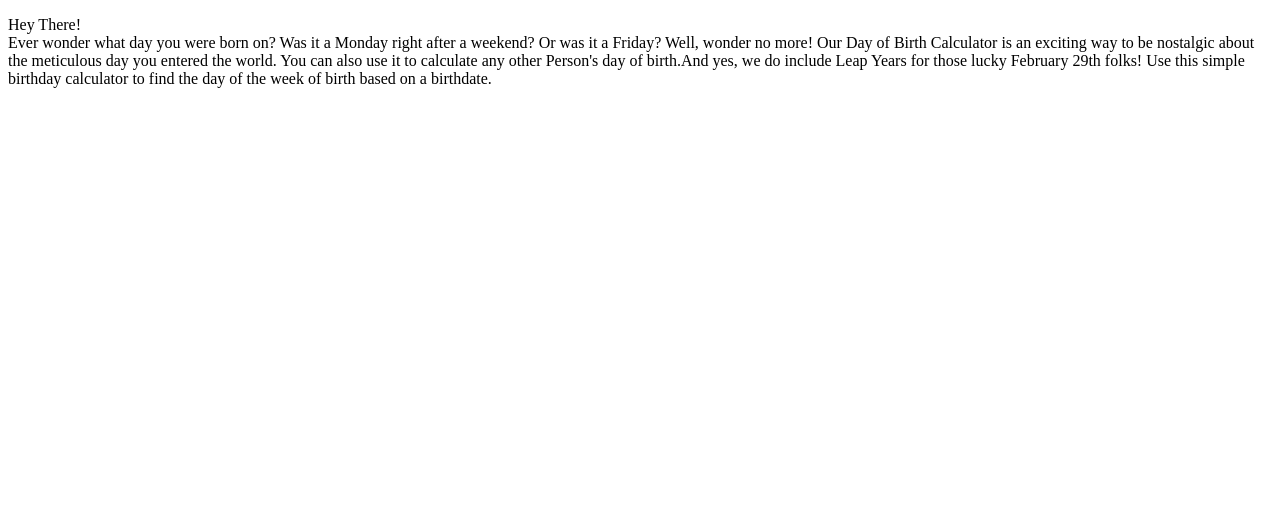
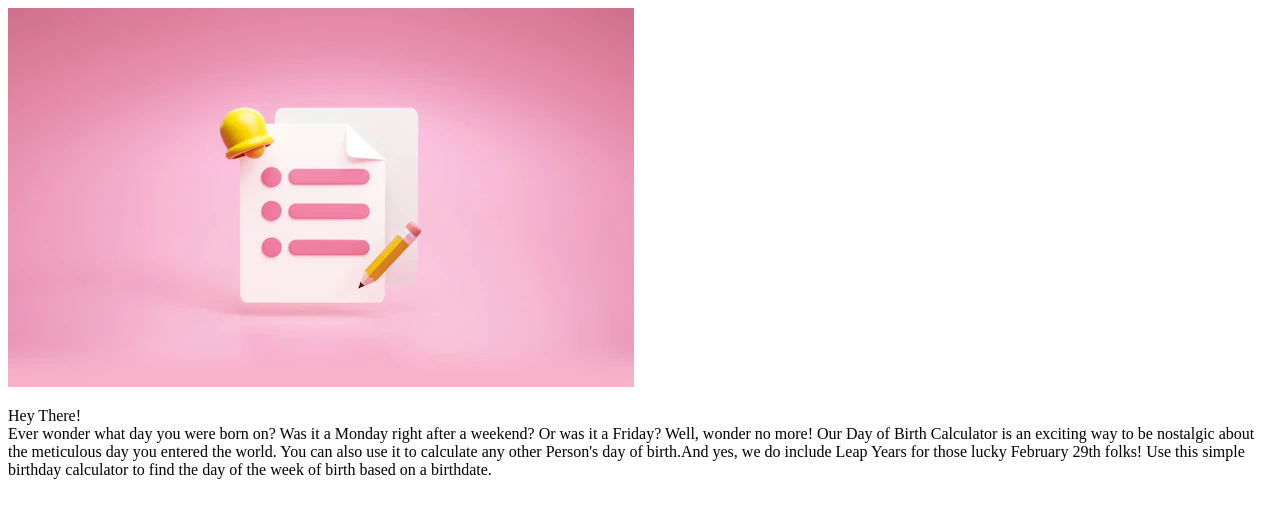
Before and after one commit to victoria-o28/Project2, a plain HTML site: page index.html in a window 1280 px wide. Drawn offline with Linux system fonts and the light colour scheme.

Commit message:
Add Image to the top page

```diff
--- a/index.html
+++ b/index.html
@@ -5,6 +5,7 @@
     <meta http-equiv="X-UA-Compatible" content="IE=edge">
     <meta name="viewport" content="width=device-width, initial-scale=1.0">
     <title>V~Calculator</title>
+    <img src="Top_Background.webp" alt="A background photo">
 </head>
 <body>
     <p>Hey There! <br> Ever wonder what day you were born on? Was it a Monday right after
```
